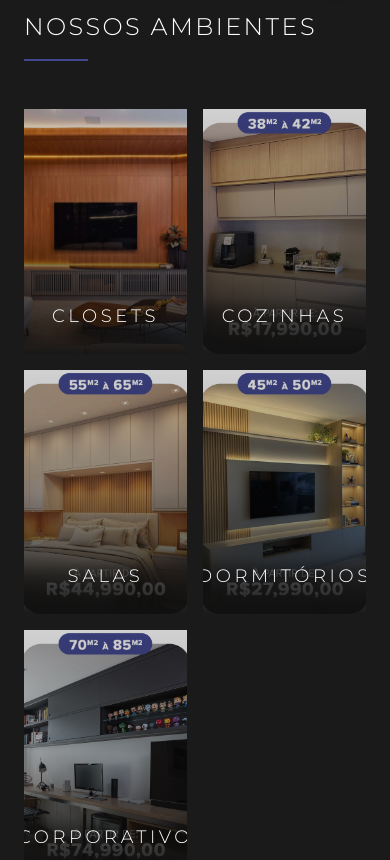
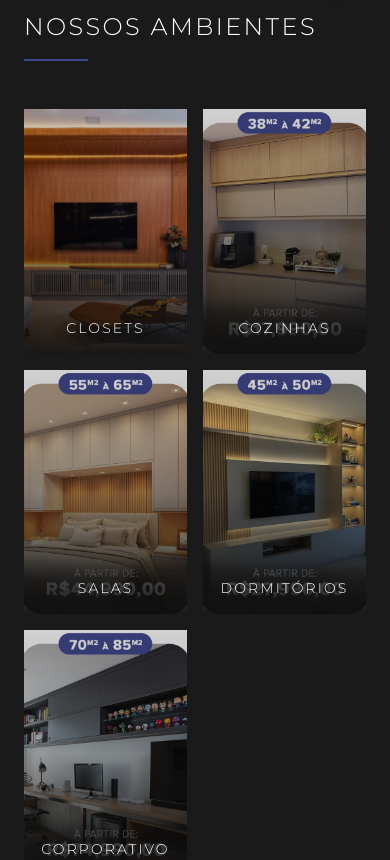
Before and after one commit to rsmoveisplanejados/rs-moveis-lp, a React (Vite) app: page / in a window 390 px wide. Shown: the part 836-1696 px from the top of the page. Built offline with nearby package versions, Linux system fonts and the light colour scheme; no server answers.

Commit message:
style: Reduce title font sizes and paddings in environments to prevent overflow

```diff
--- a/src/components/ServicesGrid.tsx
+++ b/src/components/ServicesGrid.tsx
@@ -50,13 +50,13 @@ export default function ServicesGrid() {
                                 alt={env.title}
                                 className="w-full h-full object-cover transition-all duration-700 group-hover:scale-110 opacity-80 group-hover:opacity-100 group-hover:blur-sm"
                             />
-                            <div className="absolute inset-0 bg-gradient-to-t from-[#101010]/95 via-black/20 to-transparent flex flex-col justify-end items-center p-6 text-center transition-all duration-500 group-hover:bg-black/50">
-                                <h3 className="text-lg md:text-xl text-white font-light tracking-[0.2em] md:tracking-[0.25em] uppercase transform transition-transform duration-500 group-hover:-translate-y-[4.5rem]">
+                            <div className="absolute inset-0 bg-gradient-to-t from-[#101010]/95 via-black/20 to-transparent flex flex-col justify-end items-center p-4 md:p-6 text-center transition-all duration-500 group-hover:bg-black/50">
+                                <h3 className="text-sm md:text-base text-white font-light tracking-[0.15em] md:tracking-[0.2em] uppercase transform transition-transform duration-500 group-hover:-translate-y-[4.5rem]">
                                     {env.title}
                                 </h3>
 
-                                <div className="absolute bottom-6 left-6 right-6 opacity-0 translate-y-8 group-hover:opacity-100 group-hover:translate-y-0 transition-all duration-500">
-                                    <span className="block w-full border border-white/40 text-white/90 py-3 text-xs font-light tracking-[0.2em] uppercase hover:bg-white hover:text-black hover:border-white transition-all duration-300">
+                                <div className="absolute bottom-6 left-4 right-4 md:left-6 md:right-6 opacity-0 translate-y-8 group-hover:opacity-100 group-hover:translate-y-0 transition-all duration-500">
+                                    <span className="block w-full border border-white/40 text-white/90 py-2.5 md:py-3 text-[10px] md:text-xs font-light tracking-[0.15em] md:tracking-[0.2em] uppercase hover:bg-white hover:text-black hover:border-white transition-all duration-300">
                                         VER AMBIENTES
                                     </span>
                                 </div>
```
